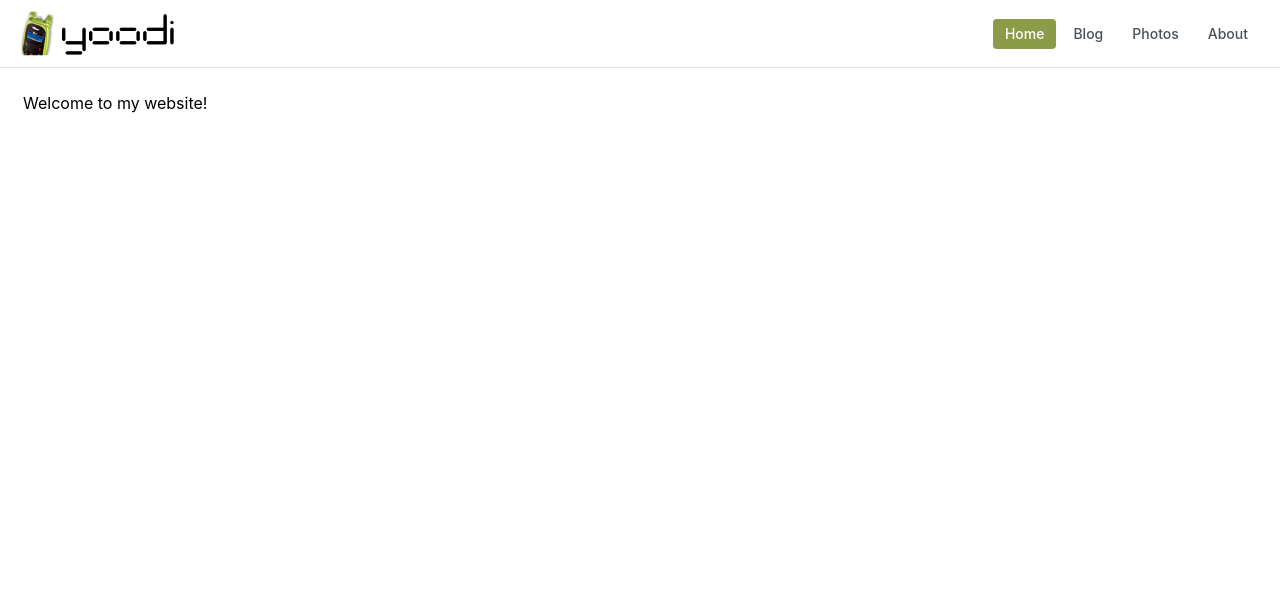
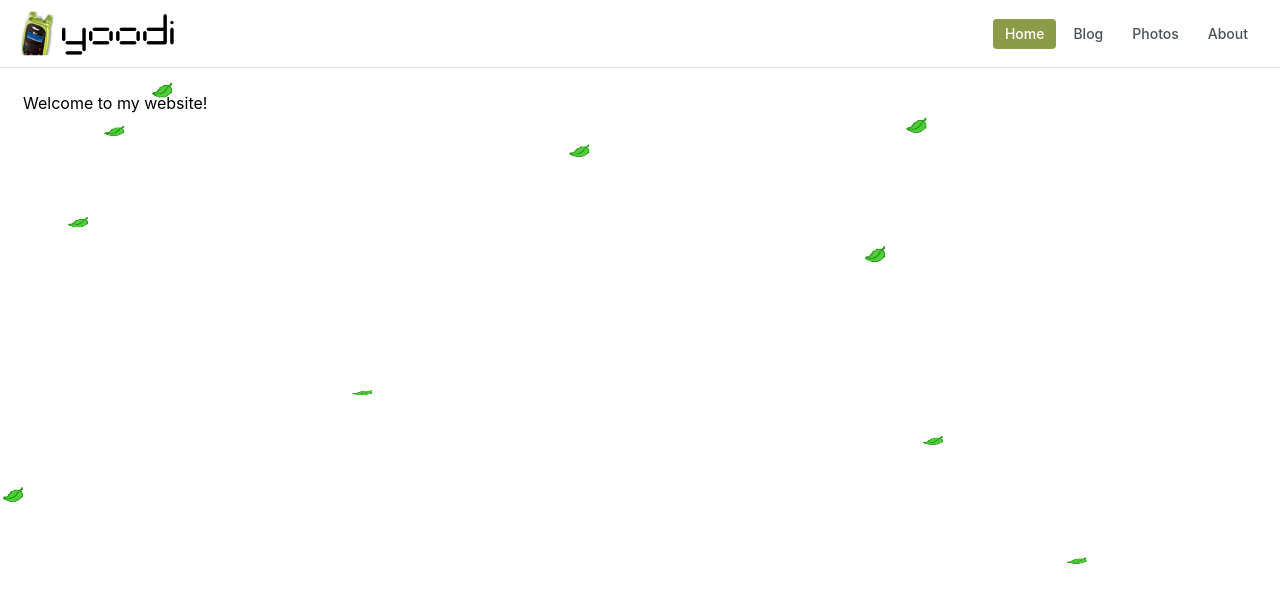
Before and after one commit to ashleyyoodi/website-vite, a React (Vite) app: page / in a window 1280 px wide. Shown: the top 602 px of the page. Built offline with nearby package versions, Linux system fonts and the light colour scheme.

Commit message:
leaf overlay

```diff
--- a/src/App.tsx
+++ b/src/App.tsx
@@ -3,17 +3,19 @@ import { BrowserRouter, Route, Routes } from "react-router-dom";
 import "@mantine/core/styles.css";
 import { Flex, MantineProvider} from "@mantine/core";
 import { theme } from "./theme";
-import { HeaderSimple } from "./components/SimpleHeader";
+import SimpleHeader from "./components/SimpleHeader";
 import Home from "./pages/Home.js";
 import About from "./pages/About.js";
 import Photos from "./pages/Photos.js";
 import Blog from "./pages/Blog.js";
+import LeafOverlay from "./components/LeafOverlay.js";
 
 export default function App() {
   return (
   <MantineProvider theme={theme}>
         <BrowserRouter>
-          <HeaderSimple></HeaderSimple>
+          <LeafOverlay></LeafOverlay>
+          <SimpleHeader></SimpleHeader>
           <div className="content-wrapper">
             <Flex className="inner-content">
               <Routes>
--- /dev/null
+++ b/src/components/Leaf.css
@@ -0,0 +1,35 @@
+.leaf-fall {
+    position: absolute;
+    width: 20px;
+    height: 20px;
+    /* background: green; */
+    animation: fall 8s linear infinite;
+    pointer-events: none;
+    transform-style: preserve-3d;
+  }
+
+@keyframes fall {
+    100% {
+        transform: translateY(105vh);
+    }
+}
+
+.leaf-sway {
+    animation: sway 8s linear infinite;
+    animation-delay: 5s;
+    transform-style: preserve-3d;
+}
+@keyframes sway {
+    25% {
+        transform: translateX(-10px);
+    }
+    50% {
+        transform: translateX(10px);
+    }
+    75% {
+        transform: translateX(-10px);
+    }
+    100% {
+        transform: translateX(10px);
+    }
+}
--- /dev/null
+++ b/src/components/Leaf.tsx
@@ -0,0 +1,21 @@
+import './Leaf.css';
+
+export default function Leaf(props: { fallStyle: any, swayStyle: any, rotateStyle: any }) {
+    return (
+        <div
+            className="leaf-fall"
+            style={props.fallStyle}
+        >
+            <div
+                className="leaf-sway"
+                style={props.swayStyle}
+            >
+                <img
+                    src="/static/assets/pixel-leaf.png"
+                    className="leaf-rotate"
+                    style={props.rotateStyle}
+                />
+            </div>
+        </div>
+    );
+}
--- /dev/null
+++ b/src/components/LeafOverlay.css
@@ -0,0 +1,6 @@
+.leaf-overlay {
+    width: 100vw;
+    height: 100vh;
+    position: absolute;
+    pointer-events: none;
+}
--- /dev/null
+++ b/src/components/LeafOverlay.tsx
@@ -0,0 +1,50 @@
+import { useEffect, useState } from 'react';
+import './LeafOverlay.css';
+import Leaf from './Leaf';
+
+export default function LeafOverlay() {
+    const [leaves, setLeaves] = useState<any[]>([]);
+
+    useEffect(() => {
+        const generateLeaves = () => {
+            const numLeaves = 10;
+            const newLeaves = [];
+            for(let i=0; i<numLeaves; i++) {
+                newLeaves.push({
+                    id: i,
+                    x: Math.random() * 100 + 'vw',
+                    y: -20 + 'px',
+                    animationDelay: Math.random() * 5 + 's',
+                    transform: 'rotateX(' + (Math.random() * (80-20) + 20)+ 'deg)'
+                });
+            }
+            setLeaves(newLeaves);
+        };
+        generateLeaves();
+    }, []);
+
+
+    return (
+        <div className="leaf-overlay">
+            {
+                leaves.map(leaf => (
+                    <Leaf
+                        key={leaf.id}
+                        fallStyle={{
+                            left: leaf.x,
+                            top: leaf.y,
+                            animationDelay: leaf.animationDelay
+                        }}
+                        swayStyle={{
+                            animationDelay: leaf.animationDelay
+                        }}
+                        rotateStyle={{
+                            transform: leaf.transform
+                        }}
+                    />
+                ))
+            }
+        </div>
+    );
+
+}
--- a/src/components/SimpleHeader.tsx
+++ b/src/components/SimpleHeader.tsx
@@ -1,7 +1,7 @@
 import { useState } from 'react';
-import { Container, Group, Burger, Text, Flex, Image } from '@mantine/core';
+import { Group, Burger, Flex } from '@mantine/core';
 import { useDisclosure } from '@mantine/hooks';
-import classes from './HeaderSimple.module.css';
+import './SimpleHeader.css';
 import { Link } from 'react-router-dom';
 
 const links = [
@@ -11,7 +11,7 @@ const links = [
   { link: '/about', label: 'About' }
 ];
 
-export function HeaderSimple() {
+export default function SimpleHeader() {
   const [opened, { toggle }] = useDisclosure(false);
   const [active, setActive] = useState(findActivePage());
 
@@ -19,7 +19,7 @@ export function HeaderSimple() {
     <Link
       to={link.link}
       key={link.label}
-      className={classes.link}
+      className="link"
       data-active={active === link.link || undefined}
       onClick={() => {
         setActive(link.link);
@@ -30,15 +30,15 @@ export function HeaderSimple() {
   ));
 
   return (
-    <header className={classes.header}>
-      <Flex className={classes.inner}>
-        <a className={classes.title} href="/">
+    <header className="header">
+      <Flex className="inner">
+        <a className="title" href="/">
             <img
                 src="/static/assets/yoodimigo.png"
-                className={classes.image}
+                className="image"
             />
         </a>
-        <Group className={classes.navigation} gap={5} visibleFrom="xs">
+        <Group className="navigation" gap={5} visibleFrom="xs">
           {items}
         </Group>
         <Burger opened={opened} onClick={toggle} hiddenFrom="xs" size="sm" />
--- a/src/pages/Blog.tsx
+++ b/src/pages/Blog.tsx
@@ -19,14 +19,16 @@ export default function() {
         <div>
             <h2 className="page-header">Blog</h2>
             <br />
-            { messages.map((message) => (
+            {
+                messages.map((message) => (
                     <div className = "blog-post">
                         <Text>
                             {message.text}
                         </Text>
                         <br />
                     </div>
-            ))}
+                ))
+            }
             { isLoading ?
                 <div className="loader-container">
                     <Loader color="blue" />
```
Also changed, not shown: public/static/assets/pixel-leaf.png (added), src/components/SimpleHeader.css (renamed from src/components/HeaderSimple.module.css). Lines whose indentation alone changed are shown as unchanged.
